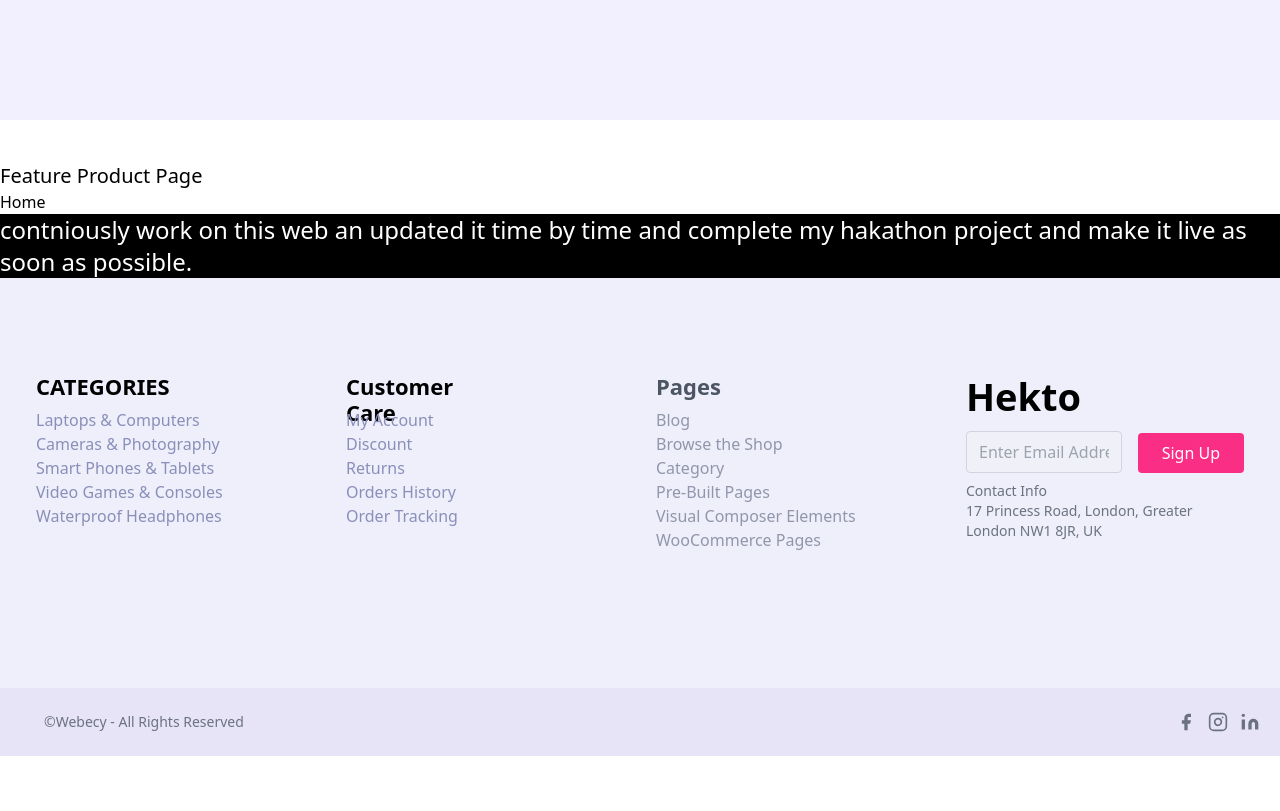
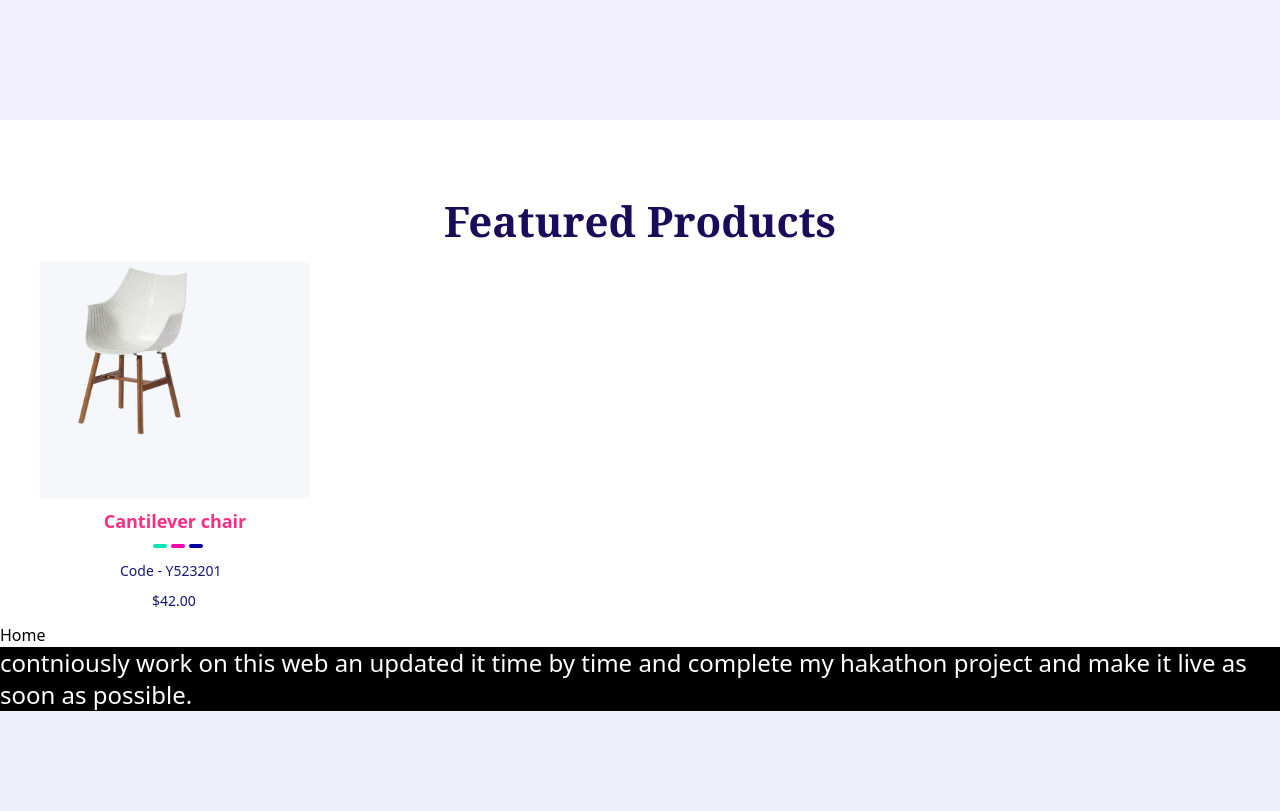
Before and after one commit to 786haider/hekto_ecommerce_web-nextjs, a Next.js app: page / in a window 1280 px wide. Shown: the part 740-1551 px from the top of the page. Before the commit the page ends 1496 px from the top, so only its background shows below. Built offline with nearby package versions, Linux system fonts and the light colour scheme.

Commit message:
adding card

```diff
--- /dev/null
+++ b/src/app/pages/featureproduct/featureproductCards/card1.tsx
@@ -0,0 +1,44 @@
+import Image from 'next/image';
+import chairImage from '../../../../../public/chairfeature.png';
+export default function Card1(){
+    return(
+
+             <div className="flex-col ">
+            <div style={{width:'270px',height:'361px',top:'1105px',left:'376px'}} >
+                 <div style={
+                    {
+                        width:'270px',
+                        height:'236px',
+                        backgroundColor:'rgba(246, 247, 251, 1)'
+                    }
+                 }>
+                 <Image
+                 src={chairImage}
+                 alt='chairimage'
+                 style={{
+                    width:'178px',
+                    height:'178px',
+                    top:'46px',
+                    left:'40px'
+                 }}
+                 className='flex justify-center items-center'
+                 />
+                 </div>
+                 <div style={{backgroundColor:'rgba(255, 255, 255, 1)',width:'270px'}}>
+                  <h1 style={{height:'22px',top:'251px',left:'71px',color:'rgba(251, 46, 134, 1)',fontWeight:700,lineHeight:'21px',fontSize:'18px'}} className='flex justify-center items-center w-auto mt-3'>
+                  Cantilever chair
+                  </h1>
+                  <div className='flex justify-center items-center gap-1 ml-28 mt-3' style={{width:'52px',height:'4px',top:'285px',left:'110px',borderRadius:'10px'}}>
+                    <div style={{width:'14px',height:'4px',top:'285px',left:'110px',borderRadius:'10px',background:'rgba(5, 230, 183, 1)'}}></div>
+                    <div style={{width:'14px',height:'4px',top:'285px',left:'110px',borderRadius:'10px',background:'rgba(247, 1, 168, 1)'}}></div>
+                    <div style={{width:'14px',height:'4px',top:'285px',left:'110px',borderRadius:'10px',background:'rgba(0, 0, 157, 1)'}}></div>
+                  </div>
+                  <p style={{color:'rgba(21, 24, 117, 1)',fontSize:'14px',left:'92px'}} className='ml-20 mt-3'>
+                  Code - Y523201
+                  </p>
+                  <p style={{color:'rgba(21, 24, 117, 1)',fontSize:'14px',lineHeight:'16.8px'}} className='mt-3 ml-28'>$42.00</p>
+                 </div>
+            </div>
+        </div>
+    )
+}
--- a/src/app/pages/featureproduct/page.tsx
+++ b/src/app/pages/featureproduct/page.tsx
@@ -1,11 +1,21 @@
+import Card1 from "./featureproductCards/card1";
+
 
 export default function FeatureProduct(){
     return(
         <div>
-            <h1 style={{color:'rgba(26, 11, 91, 1)',width:'367px',height:'42px'}}>
+            <h1 style={{color:'rgba(26, 11, 91, 1)',height:'42px',top:'1015px',left:'777px',fontSize:'42px',lineHeight:'49.22px'}}
+            className="flex justify-center items-center font-extrabold font-serif w-auto mt-20">
+            Featured Products
+            </h1>
+            <div className="flex gap-6 ml-10 mt-5">
+                <Card1/>
 
-            </h1>
-           <h1 className="text-xl text-black"> Feature Product Page</h1>
-        </div>
+                </div>
+
+
+           </div>
+
+
     );
 }
```
Also changed, not shown: public/chairfeature.png (added).
